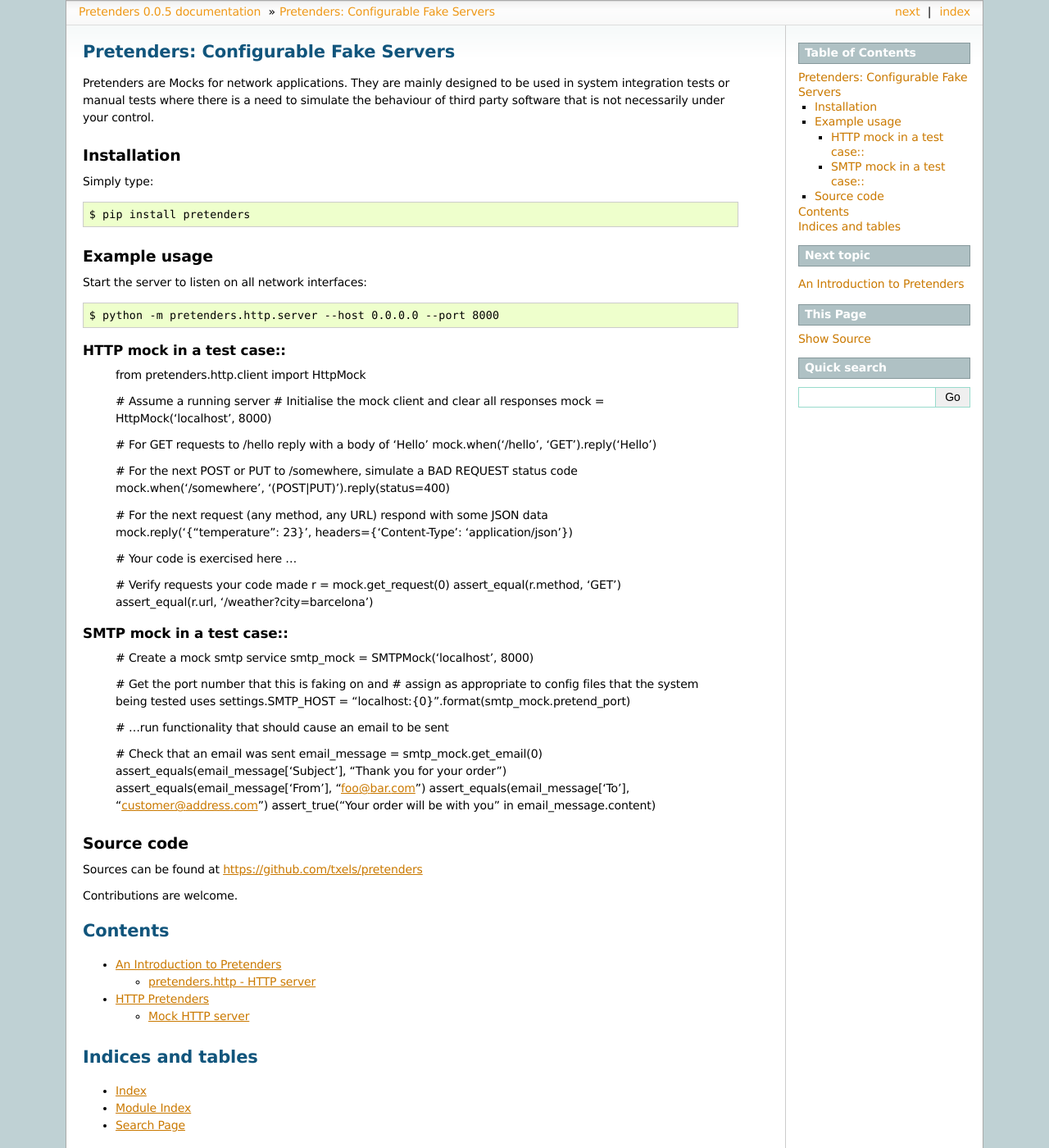
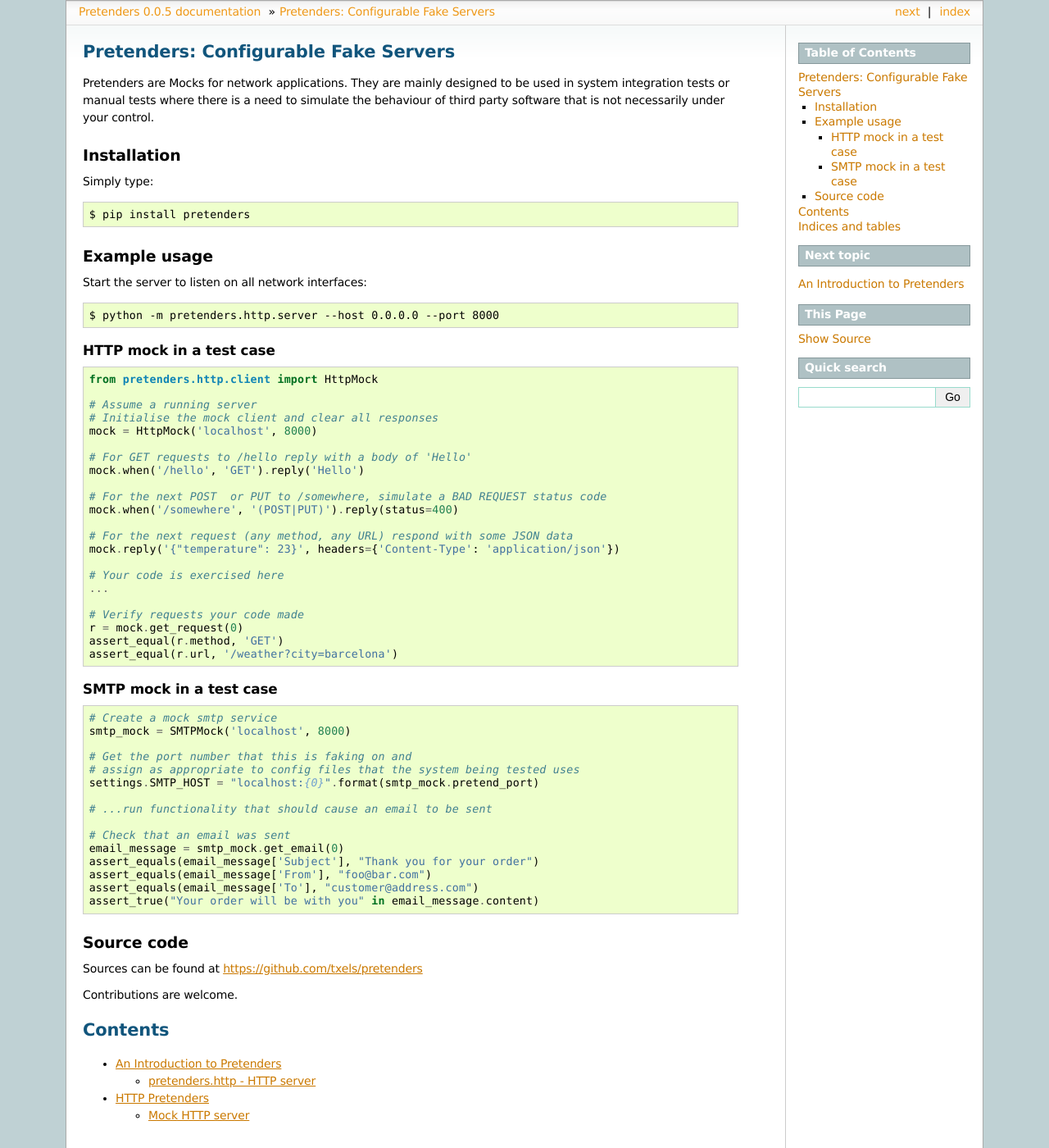
Before and after one commit to pretenders/pretenders, a Sphinx documentation site: the page built from docs/index.rst, in a window 1280 px wide and 1400 px high. Shown: the whole window at 82% size. Built offline with Sphinx 7.4.7, drawn with Linux system fonts in a browser that asks for light colours.

Commit message:
Fix docs

```diff
--- a/docs/index.rst
+++ b/docs/index.rst
@@ -25,8 +25,10 @@
 
     $ python -m pretenders.http.server --host 0.0.0.0 --port 8000
 
-HTTP mock in a test case::
-~~~~~~~~~~~~~~~~~~~~~~~~~~
+HTTP mock in a test case
+~~~~~~~~~~~~~~~~~~~~~~~~
+
+.. code::
 
     from pretenders.http.client import HttpMock
 
@@ -51,8 +53,10 @@
     assert_equal(r.method, 'GET')
     assert_equal(r.url, '/weather?city=barcelona')
 
-SMTP mock in a test case::
-~~~~~~~~~~~~~~~~~~~~~~~~~~
+SMTP mock in a test case
+~~~~~~~~~~~~~~~~~~~~~~~~
+
+.. code::
 
     # Create a mock smtp service
     smtp_mock = SMTPMock('localhost', 8000)
```
